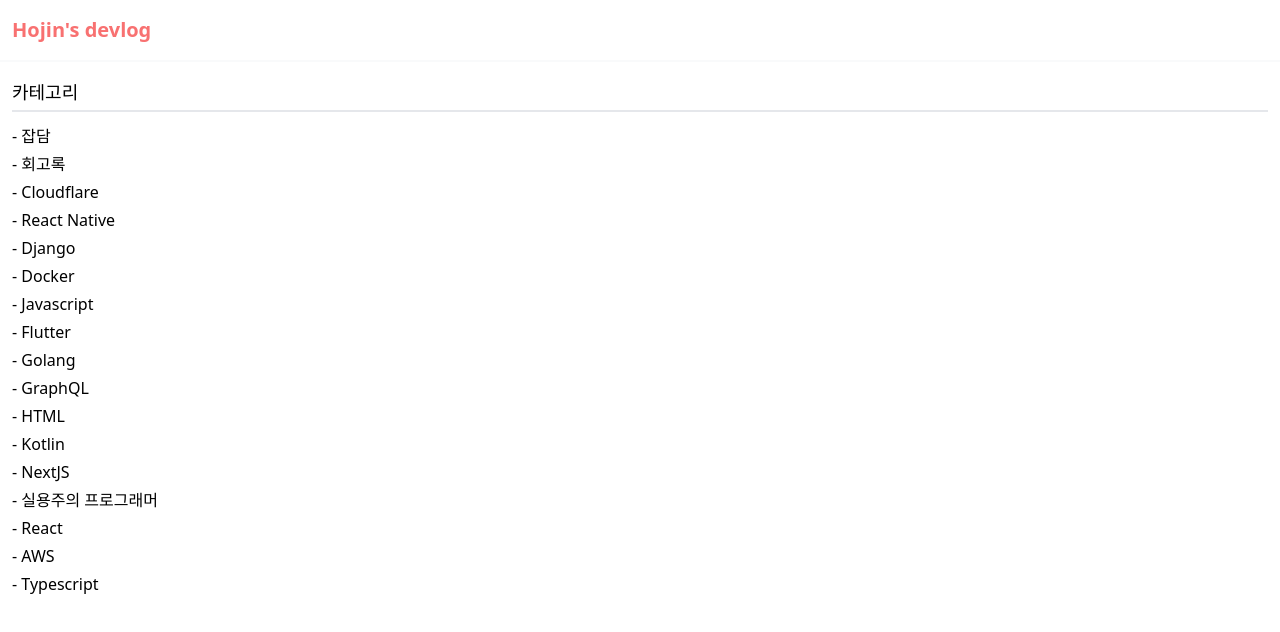
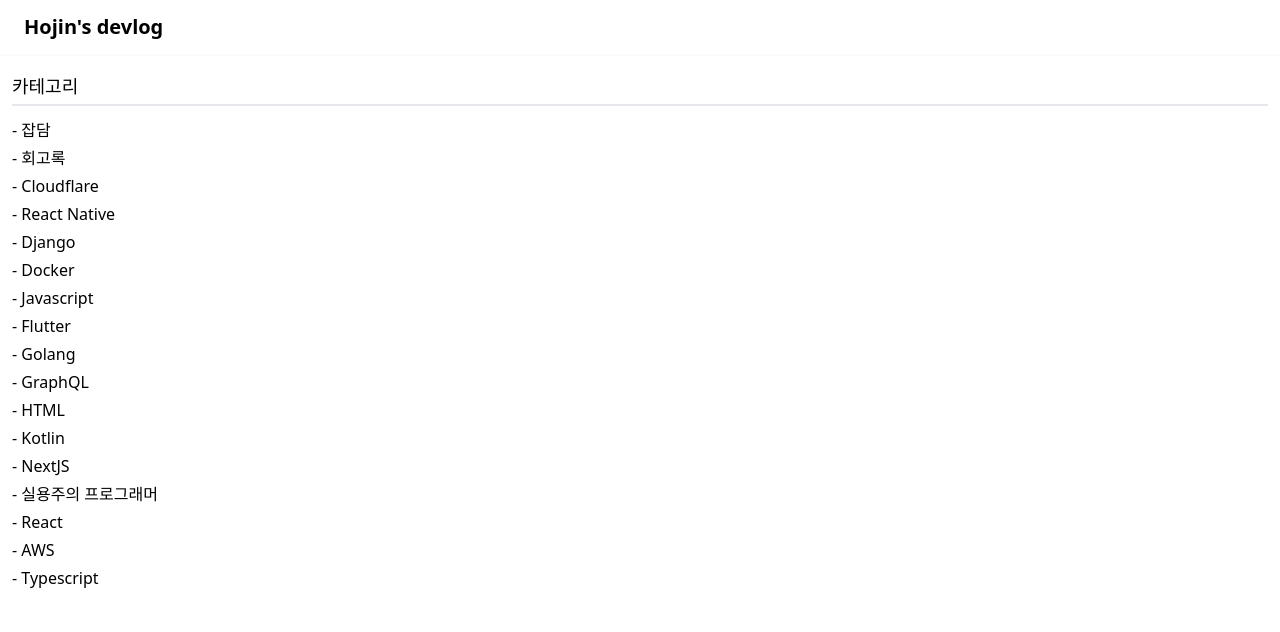
Before and after one commit to HoJin9622/hojinlee, a Next.js app: page / in a window 1280 px wide. Shown: the top 632 px of the page. Built offline with nearby package versions, Linux system fonts and the light colour scheme.

Commit message:
💎 style: 헤더 디자인 수정

```diff
--- a/components/Header.tsx
+++ b/components/Header.tsx
@@ -2,8 +2,8 @@
 
 export default function Header() {
   return (
-    <header className='border-b-2 border-b-gray-50 px-3 py-4 font-bold'>
-      <Link href='/' className='cursor-pointer text-red-400 text-xl'>
+    <header className='flex border-b-2 border-b-gray-50 px-6 h-14 font-bold items-center'>
+      <Link href='/' className='cursor-pointer text-xl'>
         Hojin&apos;s devlog
       </Link>
     </header>
```
